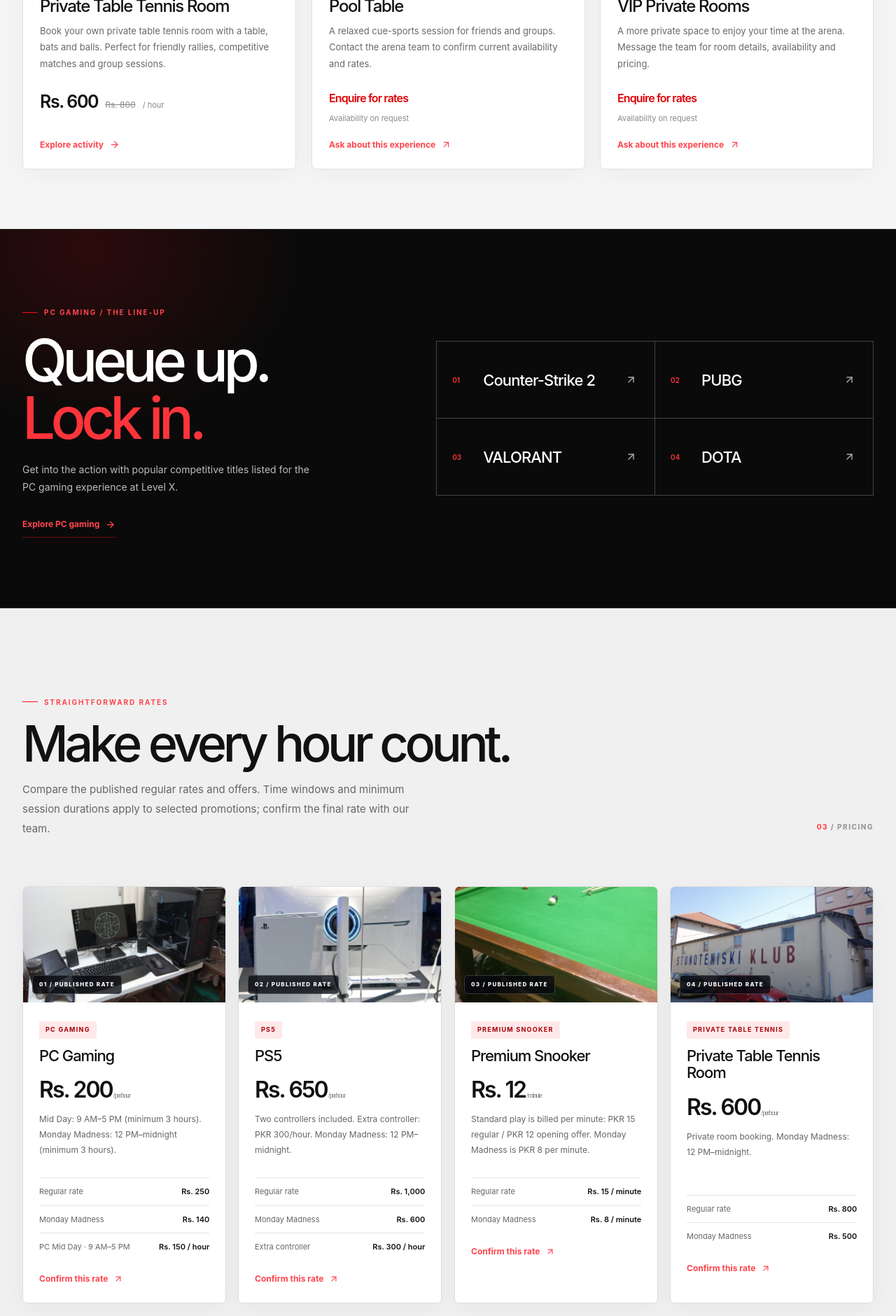
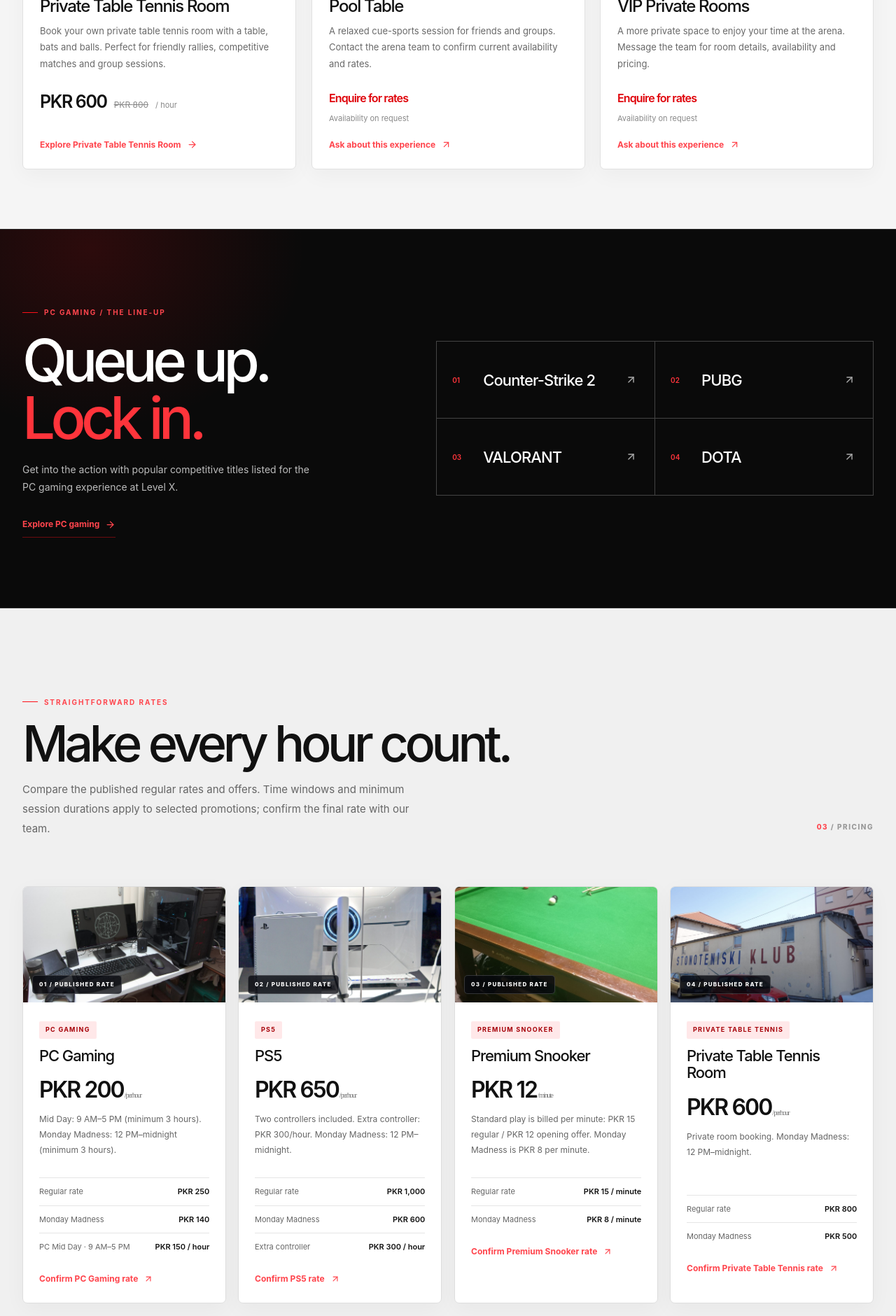
Before and after one commit to syedhussainabbaszaidi/levelxgamingarena, a Next.js app: page / in a window 1280 px wide. Shown: the part 2320-4200 px from the top of the page at 70% size. Built offline with nearby package versions, Linux system fonts and the light colour scheme.

Commit message:
Improve homepage SEO title, PKR formatting and specific activity actions

```diff
--- a/app/page.tsx
+++ b/app/page.tsx
@@ -7,7 +7,7 @@ import { SectionHeading, WhatsAppButton } from "./components";
 import { pageMetadata } from "./seo";
 
 export const metadata: Metadata = pageMetadata({
-  title: "Gaming Arena, PC Gaming, PS5, Snooker & Table Tennis in Karachi",
+  title: "Gaming Arena in Karachi – PC, PS5 & Snooker | Level X",
   description: "Experience PC gaming, PS5, premium snooker, private table tennis, pool and VIP rooms at Level X Gaming Arena in Karachi. Explore rates and book on WhatsApp.",
   path: "/",
   keywords: ["gaming arena Karachi", "PC gaming Karachi", "PS5 gaming Karachi", "snooker club Karachi", "table tennis Karachi", "pool table Karachi", "VIP gaming rooms Karachi"],
@@ -53,8 +53,8 @@ export default function HomePage() {
           {activities.map((activity, index) => <article className="activity-card flagship-activity-card" key={activity.slug}>
             <div className="activity-image-wrap"><Image src={activity.image} alt={activity.name + " at Level X Gaming Arena"} width={720} height={520} /><span className="activity-number">0{index + 1}</span><span className="activity-image-action"><ArrowUpRight size={19} /></span></div>
             <div className="activity-body"><span className="tag">{activity.category}</span><h3>{activity.name}</h3><p>{activity.description}</p>
-              <div className="price-line"><strong>Rs. {activity.offer.toLocaleString("en-PK")}</strong><del>Rs. {activity.price.toLocaleString("en-PK")}</del><span className="muted">/ {activity.unit}</span></div>
-              <Link className="text-link" href={`/activities/${activity.slug}/`}>Explore activity <ArrowRight size={15} /></Link>
+              <div className="price-line"><strong>PKR {activity.offer.toLocaleString("en-PK")}</strong><del>PKR {activity.price.toLocaleString("en-PK")}</del><span className="muted">/ {activity.unit}</span></div>
+              <Link className="text-link" href={`/activities/${activity.slug}/`}>{`Explore ${activity.name}`} <ArrowRight size={15} /></Link>
             </div>
           </article>)}
           {additionalExperiences.map((item, index) => <article className="activity-card flagship-activity-card enquiry-card" key={item.name}>
@@ -77,18 +77,18 @@ export default function HomePage() {
         <div className="package-grid flagship-package-grid">{hourlyPackages.map((item, index) => <article className="price-card flagship-price-card" key={item.name}>
           <div className="package-card-image"><Image src={item.image} alt={item.name + " at Level X"} width={620} height={360} /><span className="package-image-label">0{index + 1} / PUBLISHED RATE</span></div>
           <div className="price-card-content"><span className="tag">{item.name}</span><h3>{item.name === "Private Table Tennis" ? "Private Table Tennis Room" : item.name}</h3>
-            <div className="price">{item.name === "Premium Snooker" ? <>Rs. 12<small> / minute</small></> : <>Rs. {item.offer.toLocaleString("en-PK")}<small> / {item.unit}</small></>}</div><p>{item.note}</p>
-            <div className="deal"><span>Regular rate</span><b>{item.name === "Premium Snooker" ? "Rs. 15 / minute" : `Rs. ${item.regular.toLocaleString("en-PK")}`}</b></div>
-            {item.monday && <div className="deal"><span>Monday Madness</span><b>{item.name === "Premium Snooker" ? "Rs. 8 / minute" : `Rs. ${item.monday.toLocaleString("en-PK")}`}</b></div>}
-            {("midday" in item) && <div className="deal"><span>PC Mid Day · 9 AM–5 PM</span><b>Rs. {item.midday} / hour</b></div>}
-            {item.name === "PS5" && <div className="deal"><span>Extra controller</span><b>Rs. 300 / hour</b></div>}
-            <a className="text-link" href={whatsappLink(`Hi Level X, please confirm the current ${item.name} rates and availability.`)} target="_blank" rel="noopener noreferrer">Confirm this rate <ArrowUpRight size={14} /></a>
+            <div className="price">{item.name === "Premium Snooker" ? <>PKR 12<small> / minute</small></> : <>PKR {item.offer.toLocaleString("en-PK")}<small> / {item.unit}</small></>}</div><p>{item.note}</p>
+            <div className="deal"><span>Regular rate</span><b>{item.name === "Premium Snooker" ? "PKR 15 / minute" : `PKR ${item.regular.toLocaleString("en-PK")}`}</b></div>
+            {item.monday && <div className="deal"><span>Monday Madness</span><b>{item.name === "Premium Snooker" ? "PKR 8 / minute" : `PKR ${item.monday.toLocaleString("en-PK")}`}</b></div>}
+            {("midday" in item) && <div className="deal"><span>PC Mid Day · 9 AM–5 PM</span><b>PKR {item.midday} / hour</b></div>}
+            {item.name === "PS5" && <div className="deal"><span>Extra controller</span><b>PKR 300 / hour</b></div>}
+            <a className="text-link" href={whatsappLink(`Hi Level X, please confirm the current ${item.name} rates and availability.`)} target="_blank" rel="noopener noreferrer">{`Confirm ${item.name} rate`} <ArrowUpRight size={14} /></a>
           </div>
         </article>)}</div>
         <div className="account-package-panel flagship-account-panel">
           <div className="account-panel-heading"><div className="section-heading account-heading"><span className="eyebrow">For regular players</span><h2>Top up your play time.</h2><p>Prepaid hour bundles for players who visit regularly. Accounts are activated at the arena counter.</p></div><span className="account-panel-mark">LX / PASS</span></div>
-          <div className="account-grid">{accountPackages.map((item, index) => <article className="account-card" key={item.name}><span>0{index + 1} / {item.hours}</span><strong>Rs. {item.price.toLocaleString("en-PK")}</strong><b>{item.name}</b><p className="muted">{item.description}</p><a className="text-link" href={whatsappLink(`Hi Level X, I am interested in the ${item.name} account package.`)} target="_blank" rel="noopener noreferrer">Enquire <ArrowUpRight size={14} /></a></article>)}</div>
-          <p className="account-fine-print">Account opening: Rs. 1,000 one-time. No online payment is collected through this website.</p>
+          <div className="account-grid">{accountPackages.map((item, index) => <article className="account-card" key={item.name}><span>0{index + 1} / {item.hours}</span><strong>PKR {item.price.toLocaleString("en-PK")}</strong><b>{item.name}</b><p className="muted">{item.description}</p><a className="text-link" href={whatsappLink(`Hi Level X, I am interested in the ${item.name} account package.`)} target="_blank" rel="noopener noreferrer">Enquire <ArrowUpRight size={14} /></a></article>)}</div>
+          <p className="account-fine-print">Account opening: PKR 1,000 one-time. No online payment is collected through this website.</p>
         </div>
         <div className="section-link"><Link className="button button-outline" href="/packages/">View all packages <ArrowRight size={16} /></Link></div>
       </div></section>
```
